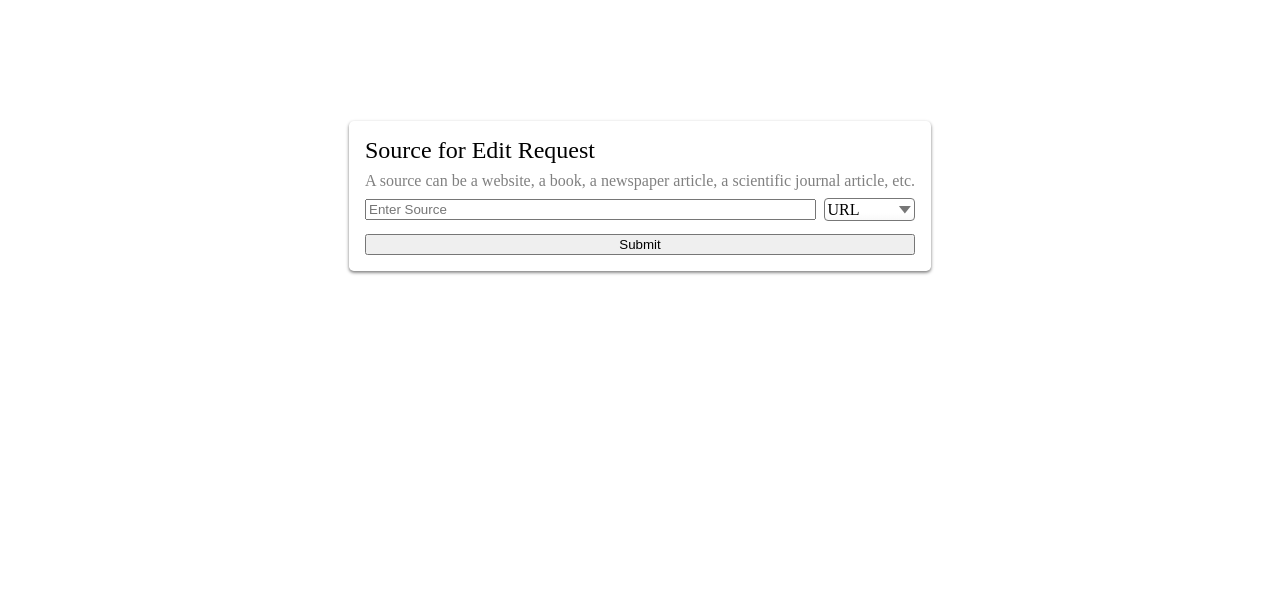
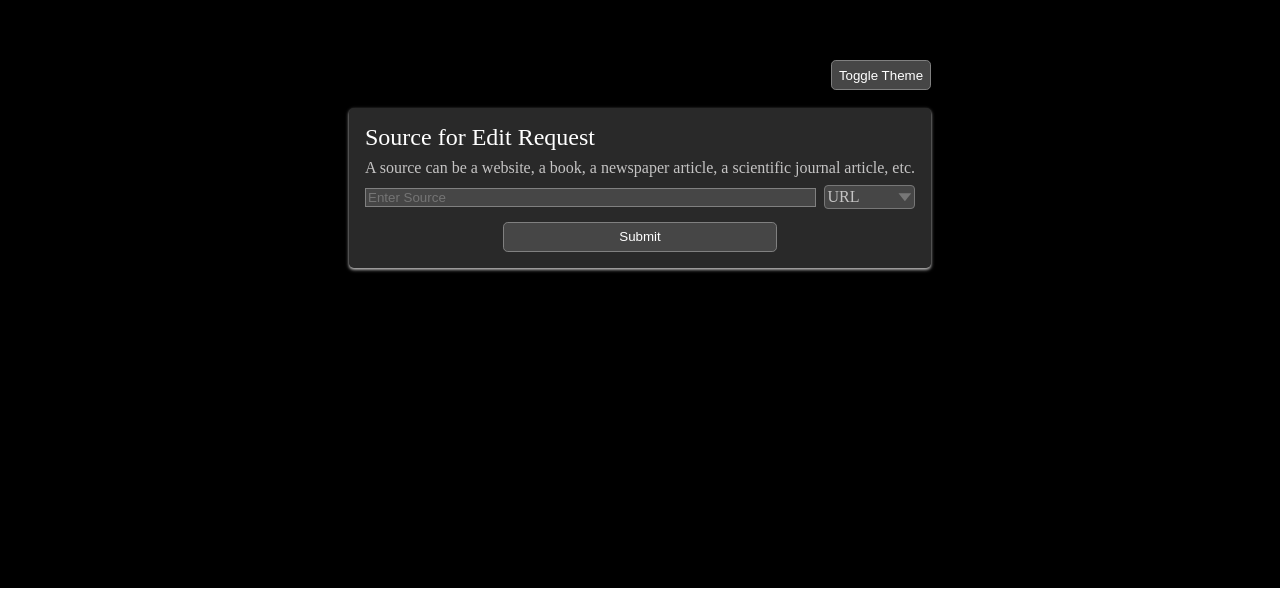
Before and after one commit to anirudhgray/wikimedia-microtasks-2, a plain HTML site: page index.html in a window 1280 px wide. Shown: the part 212-808 px from the top of the page. Drawn offline with nearby package versions, Linux system fonts and the light colour scheme.

Commit message:
Design changes.
- Dark/Light theme toggle.
- Loading... mechanism.

```diff
--- a/index.html
+++ b/index.html
@@ -9,14 +9,15 @@
   <link href="style.css" rel="stylesheet">
 </head>
 
-<body>
+<body class="dark">
   <div class="container">
     <form class="my-auto mx-auto form">
+      <button type="button" class="theme-toggle">Toggle Theme</button>
       <p for="inputurl" class="field-title">Source for Edit Request</p>
       <p class="field-desc">A source can be a website, a book, a newspaper article, a scientific journal article, etc.
       </p>
       <div class="inputs">
-        <input required id="inputurl" name="inputurl" placeholder="Enter Source">
+        <input required id="inputurl" name="url" placeholder="Enter Source">
         <div class="select">
           <select name="type" id="type">
             <option value="url">URL</option>
@@ -24,7 +25,7 @@
           </select>
         </div>
       </div>
-      <button type="submit">Submit</button>
+      <button class="mx-auto submit-button" type="submit">Submit</button>
       <div class="result"></div>
     </form>
   </div>
--- a/main.js
+++ b/main.js
@@ -1,5 +1,8 @@
-$('.form').on('submit', function (event) {
+$('.form').on('submit', (event) => {
   event.preventDefault();
+  $('.result').html(`<div class="loading-div">
+        <p>Loading...</p>
+      </div>`);
   if ($('#type').val() === 'url') {
     fetch('https://wikimedia-url-validation.herokuapp.com/', {
       method: 'POST',
@@ -36,3 +39,13 @@ $('.form').on('submit', function (event) {
       </div>`);
   }
 });
+
+themeToggle = document.querySelector('.theme-toggle');
+body = document.querySelector('body');
+themeToggle.addEventListener('click', () => {
+  if (body.className === 'light') {
+    body.className = 'dark';
+  } else {
+    body.className = 'light';
+  }
+});
--- a/style.css
+++ b/style.css
@@ -1,6 +1,7 @@
 html,
 body {
   height: 100%;
+  margin: 0;
 }
 p {
   margin: 0;
@@ -9,17 +10,36 @@ p {
 *::before,
 *::after {
   box-sizing: border-box;
+  transition: all 0.25s;
 }
 
-:root {
+.light {
   --select-border: #777;
   --select-focus: blue;
   --select-arrow: var(--select-border);
+  --container-bg: white;
+  --form-bg: white;
+  --text-primary: black;
+  --text-secondary: grey;
+  --input-bg: white;
+  --button-hover: rgb(172, 172, 172);
+}
+.dark {
+  --select-border: #777;
+  --select-focus: blue;
+  --select-arrow: var(--select-border);
+  --container-bg: black;
+  --form-bg: rgb(41, 41, 41);
+  --text-primary: white;
+  --text-secondary: rgb(197, 196, 196);
+  --input-bg: rgb(70, 70, 70);
+  --button-hover: rgb(179, 179, 179);
 }
 
 .container {
   height: 100%;
   display: flex;
+  background-color: var(--container-bg);
 }
 
 .mx-auto {
@@ -35,27 +55,30 @@ p {
 .form {
   max-width: 300px;
   max-width: 80%;
-  background-color: white;
-  box-shadow: 0rem 0.1rem 0.2rem 0.01rem grey;
+  background-color: var(--form-bg);
+  box-shadow: 0rem 0.1rem 0.2rem 0.01rem var(--text-secondary);
   border-radius: 0.3rem;
   padding: 1rem;
   display: flex;
   flex-direction: column;
+  position: relative;
 }
 
 .field-title {
   font-size: 1.5rem;
   margin-bottom: 0.5rem;
-  color: black;
+  color: var(--text-primary);
 }
 
 .field-desc {
-  color: grey;
+  color: var(--text-secondary);
   margin-bottom: 0.5rem;
 }
 
 input {
   width: 100%;
+  background-color: var(--input-bg);
+  border: 0.05rem solid grey;
 }
 
 .inputs {
@@ -79,6 +102,7 @@ select {
   cursor: inherit;
   line-height: inherit;
   outline: none;
+  color: var(--text-secondary);
 }
 
 .select {
@@ -89,8 +113,7 @@ select {
   font-size: 1rem;
   cursor: pointer;
   line-height: 1;
-  background-color: #fff;
-  background-image: linear-gradient(to top, #f9f9f9, #fff 33%);
+  background-color: var(--input-bg);
   display: grid;
   grid-template-areas: 'select';
   align-items: center;
@@ -112,7 +135,8 @@ select,
 
 .error-div,
 .success-div,
-.blue-div {
+.blue-div,
+.loading-div {
   background-color: rgb(255, 172, 172);
   border-radius: 0.3rem;
   padding: 0.5rem;
@@ -124,3 +148,28 @@ select,
 .blue-div {
   background-color: rgb(172, 172, 255);
 }
+.loading-div {
+  background-color: transparent;
+  color: var(--text-primary);
+}
+
+button {
+  padding: 0.4rem;
+  width: 50%;
+  border-radius: 0.3rem;
+  border: solid grey 0.05rem;
+  cursor: pointer;
+  background-color: var(--input-bg);
+  color: var(--text-primary);
+}
+button:hover {
+  background-color: var(--button-hover);
+}
+
+.theme-toggle {
+  position: absolute;
+  width: 15%;
+  min-width: 100px;
+  top: -3rem;
+  right: 0;
+}
```
Also changed, not shown: 1 other file.
